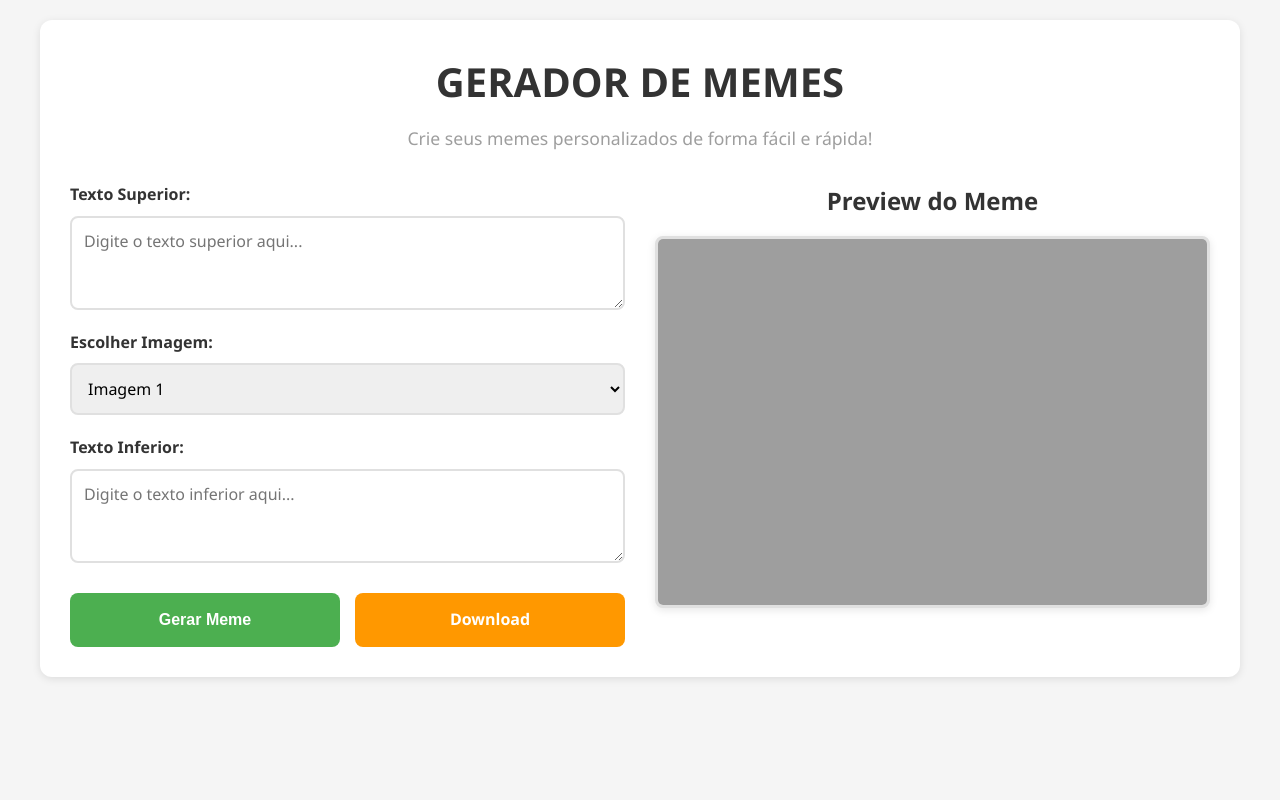
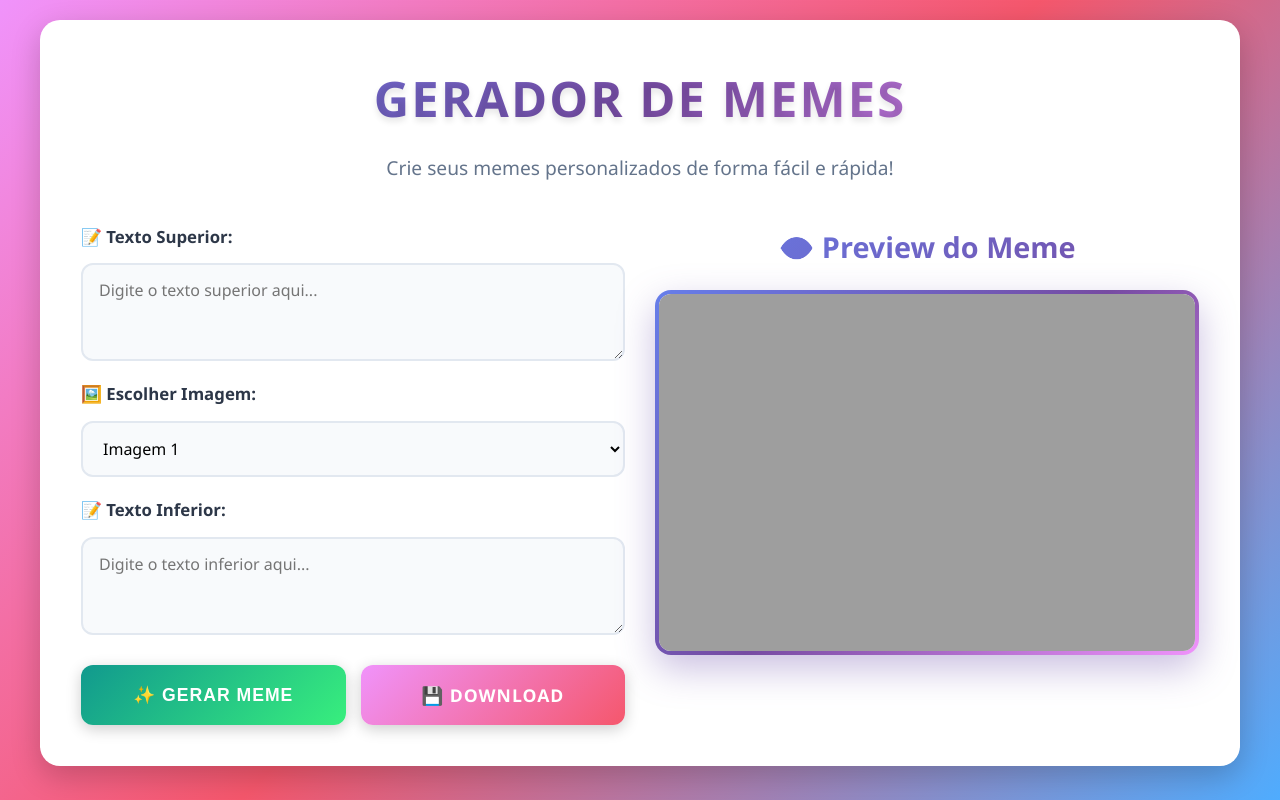
Before and after one commit to gabrielmaront-dot/gerador-de-memes, a plain HTML site: page index.html in a window 1280 px wide. Drawn offline with Linux system fonts and the light colour scheme.

Commit message:
feat: Melhora visual com gradientes, animações e design mais chamativo

```diff
--- a/index.html
+++ b/index.html
@@ -16,7 +16,7 @@
         <main>
             <section class="controles">
                 <div class="campo">
-                    <label for="textoSuperior">Texto Superior:</label>
+                    <label for="textoSuperior">📝 Texto Superior:</label>
                     <textarea
                         id="textoSuperior"
                         placeholder="Digite o texto superior aqui..."
@@ -25,14 +25,14 @@
                 </div>
 
                 <div class="campo">
-                    <label for="seletorImagem">Escolher Imagem:</label>
+                    <label for="seletorImagem">🖼️ Escolher Imagem:</label>
                     <select id="seletorImagem">
                         <option value="">Selecione uma imagem...</option>
                     </select>
                 </div>
 
                 <div class="campo">
-                    <label for="textoInferior">Texto Inferior:</label>
+                    <label for="textoInferior">📝 Texto Inferior:</label>
                     <textarea
                         id="textoInferior"
                         placeholder="Digite o texto inferior aqui..."
@@ -41,13 +41,13 @@
                 </div>
 
                 <div class="botoes">
-                    <button id="btnGerar" class="btn btn-gerar">Gerar Meme</button>
-                    <a id="btnDownload" class="btn btn-download" download="meme.png">Download</a>
+                    <button id="btnGerar" class="btn btn-gerar">✨ Gerar Meme</button>
+                    <a id="btnDownload" class="btn btn-download" download="meme.png">💾 Download</a>
                 </div>
             </section>
 
             <section class="preview">
-                <h2>Preview do Meme</h2>
+                <h2>👁️ Preview do Meme</h2>
                 <canvas id="canvasMeme" width="600" height="400"></canvas>
             </section>
         </main>
--- a/style.css
+++ b/style.css
@@ -6,50 +6,94 @@
 }
 
 :root {
-    --cor-fundo: #f5f5f5;
+    --cor-fundo: linear-gradient(135deg, #667eea 0%, #764ba2 50%, #f093fb 100%);
     --cor-branco: #ffffff;
     --cor-cinza-claro: #e0e0e0;
     --cor-cinza-medio: #9e9e9e;
-    --cor-verde: #4caf50;
-    --cor-laranja: #ff9800;
-    --cor-texto: #333333;
-    --cor-borda: #cccccc;
-    --sombra: 0 2px 8px rgba(0, 0, 0, 0.1);
+    --cor-verde: linear-gradient(135deg, #11998e 0%, #38ef7d 100%);
+    --cor-laranja: linear-gradient(135deg, #f093fb 0%, #f5576c 100%);
+    --cor-texto: #2d3748;
+    --cor-borda: #e2e8f0;
+    --sombra: 0 10px 30px rgba(0, 0, 0, 0.2);
+    --sombra-hover: 0 15px 40px rgba(0, 0, 0, 0.3);
 }
 
 body {
     font-family: 'Segoe UI', Tahoma, Geneva, Verdana, sans-serif;
-    background-color: var(--cor-fundo);
+    background: var(--cor-fundo);
+    background-attachment: fixed;
     color: var(--cor-texto);
     line-height: 1.6;
     padding: 20px;
+    min-height: 100vh;
+    animation: backgroundShift 15s ease infinite;
+}
+
+@keyframes backgroundShift {
+    0%, 100% {
+        background: linear-gradient(135deg, #667eea 0%, #764ba2 50%, #f093fb 100%);
+    }
+    50% {
+        background: linear-gradient(135deg, #f093fb 0%, #f5576c 50%, #4facfe 100%);
+    }
 }
 
 .container {
     max-width: 1200px;
     margin: 0 auto;
     background-color: var(--cor-branco);
-    border-radius: 12px;
+    border-radius: 20px;
     box-shadow: var(--sombra);
-    padding: 30px;
+    padding: 40px;
+    animation: slideIn 0.6s ease-out;
+    backdrop-filter: blur(10px);
+    border: 1px solid rgba(255, 255, 255, 0.3);
+}
+
+@keyframes slideIn {
+    from {
+        opacity: 0;
+        transform: translateY(-20px);
+    }
+    to {
+        opacity: 1;
+        transform: translateY(0);
+    }
 }
 
 header {
     text-align: center;
-    margin-bottom: 30px;
+    margin-bottom: 40px;
+    position: relative;
 }
 
 header h1 {
-    font-size: 2.5rem;
-    color: var(--cor-texto);
-    font-weight: bold;
-    margin-bottom: 10px;
+    font-size: 3rem;
+    background: linear-gradient(135deg, #667eea 0%, #764ba2 50%, #f093fb 100%);
+    -webkit-background-clip: text;
+    -webkit-text-fill-color: transparent;
+    background-clip: text;
+    font-weight: 900;
+    margin-bottom: 15px;
+    text-shadow: 0 4px 6px rgba(0, 0, 0, 0.1);
+    letter-spacing: 2px;
+    animation: titlePulse 2s ease-in-out infinite;
+}
+
+@keyframes titlePulse {
+    0%, 100% {
+        transform: scale(1);
+    }
+    50% {
+        transform: scale(1.02);
+    }
 }
 
 header .subtitle {
-    font-size: 1.1rem;
-    color: var(--cor-cinza-medio);
-    font-weight: normal;
+    font-size: 1.2rem;
+    color: #64748b;
+    font-weight: 500;
+    margin-top: 10px;
 }
 
 main {
@@ -72,25 +116,34 @@ main {
 }
 
 .campo label {
-    font-weight: 600;
+    font-weight: 700;
     color: var(--cor-texto);
+    font-size: 1.05rem;
+    margin-bottom: 5px;
+    display: flex;
+    align-items: center;
+    gap: 8px;
 }
 
 .campo textarea,
 .campo select {
     width: 100%;
-    padding: 12px;
-    border: 2px solid var(--cor-cinza-claro);
-    border-radius: 8px;
+    padding: 14px 16px;
+    border: 2px solid var(--cor-borda);
+    border-radius: 12px;
     font-size: 1rem;
     font-family: inherit;
-    transition: border-color 0.3s;
+    transition: all 0.3s ease;
+    background-color: #f8fafc;
 }
 
 .campo textarea:focus,
 .campo select:focus {
     outline: none;
-    border-color: var(--cor-verde);
+    border-color: #667eea;
+    background-color: var(--cor-branco);
+    box-shadow: 0 0 0 3px rgba(102, 126, 234, 0.1);
+    transform: translateY(-2px);
 }
 
 .campo textarea {
@@ -106,57 +159,114 @@ main {
 
 .btn {
     flex: 1;
-    padding: 14px 24px;
+    padding: 16px 28px;
     border: none;
-    border-radius: 8px;
-    font-size: 1rem;
-    font-weight: 600;
+    border-radius: 12px;
+    font-size: 1.1rem;
+    font-weight: 700;
     cursor: pointer;
     text-decoration: none;
     text-align: center;
-    transition: transform 0.2s, box-shadow 0.2s;
+    transition: all 0.3s ease;
     display: inline-block;
+    position: relative;
+    overflow: hidden;
+    text-transform: uppercase;
+    letter-spacing: 1px;
+    box-shadow: 0 4px 15px rgba(0, 0, 0, 0.2);
+}
+
+.btn::before {
+    content: '';
+    position: absolute;
+    top: 50%;
+    left: 50%;
+    width: 0;
+    height: 0;
+    border-radius: 50%;
+    background: rgba(255, 255, 255, 0.3);
+    transform: translate(-50%, -50%);
+    transition: width 0.6s, height 0.6s;
+}
+
+.btn:hover::before {
+    width: 300px;
+    height: 300px;
 }
 
 .btn:hover {
-    transform: translateY(-2px);
-    box-shadow: 0 4px 12px rgba(0, 0, 0, 0.15);
+    transform: translateY(-4px) scale(1.02);
+    box-shadow: 0 8px 25px rgba(0, 0, 0, 0.3);
 }
 
 .btn:active {
-    transform: translateY(0);
+    transform: translateY(-2px) scale(0.98);
 }
 
 .btn-gerar {
-    background-color: var(--cor-verde);
+    background: var(--cor-verde);
     color: var(--cor-branco);
 }
 
+.btn-gerar:hover {
+    filter: brightness(1.1);
+}
+
 .btn-download {
-    background-color: var(--cor-laranja);
+    background: var(--cor-laranja);
     color: var(--cor-branco);
+}
+
+.btn-download:hover {
+    filter: brightness(1.1);
 }
 
 .preview {
     display: flex;
     flex-direction: column;
     align-items: center;
-    gap: 15px;
+    gap: 20px;
+    position: relative;
 }
 
 .preview h2 {
-    font-size: 1.5rem;
+    font-size: 1.8rem;
     color: var(--cor-texto);
+    font-weight: 800;
+    background: linear-gradient(135deg, #667eea 0%, #764ba2 100%);
+    -webkit-background-clip: text;
+    -webkit-text-fill-color: transparent;
+    background-clip: text;
+    text-align: center;
+    width: 100%;
 }
 
 #canvasMeme {
     width: 100%;
     max-width: 600px;
     height: auto;
-    border: 3px solid var(--cor-cinza-claro);
-    border-radius: 8px;
+    border: 4px solid transparent;
+    border-radius: 16px;
+    background: linear-gradient(white, white) padding-box,
+                linear-gradient(135deg, #667eea 0%, #764ba2 50%, #f093fb 100%) border-box;
     background-color: var(--cor-branco);
     box-shadow: var(--sombra);
+    transition: all 0.3s ease;
+    animation: canvasGlow 3s ease-in-out infinite;
+}
+
+@keyframes canvasGlow {
+    0%, 100% {
+        box-shadow: 0 10px 30px rgba(102, 126, 234, 0.3);
+    }
+    50% {
+        box-shadow: 0 15px 40px rgba(118, 75, 162, 0.4);
+    }
+}
+
+#canvasMeme:hover {
+    transform: scale(1.02);
+    box-shadow: var(--sombra-hover);
 }
 
 /* Responsividade Mobile */
@@ -166,43 +276,75 @@ main {
     }
 
     .container {
-        padding: 20px;
+        padding: 25px;
+        border-radius: 16px;
     }
 
     header h1 {
-        font-size: 1.8rem;
+        font-size: 2rem;
+        letter-spacing: 1px;
+    }
+
+    header .subtitle {
+        font-size: 1rem;
     }
 
     main {
         grid-template-columns: 1fr;
-        gap: 20px;
+        gap: 25px;
     }
 
     .botoes {
         flex-direction: column;
+        gap: 12px;
     }
 
     .btn {
         width: 100%;
+        padding: 14px 24px;
+        font-size: 1rem;
     }
 
     #canvasMeme {
         max-width: 100%;
     }
+
+    .preview h2 {
+        font-size: 1.5rem;
+    }
 }
 
 @media (max-width: 480px) {
     header h1 {
-        font-size: 1.5rem;
+        font-size: 1.6rem;
+        letter-spacing: 0.5px;
+    }
+
+    header .subtitle {
+        font-size: 0.95rem;
+    }
+
+    .container {
+        padding: 20px;
+    }
+
+    .campo label {
+        font-size: 0.95rem;
     }
 
     .campo textarea,
     .campo select {
-        font-size: 0.9rem;
+        font-size: 0.95rem;
+        padding: 12px 14px;
     }
 
     .btn {
         padding: 12px 20px;
-        font-size: 0.9rem;
+        font-size: 0.95rem;
+        letter-spacing: 0.5px;
+    }
+
+    .preview h2 {
+        font-size: 1.3rem;
     }
 }
```
